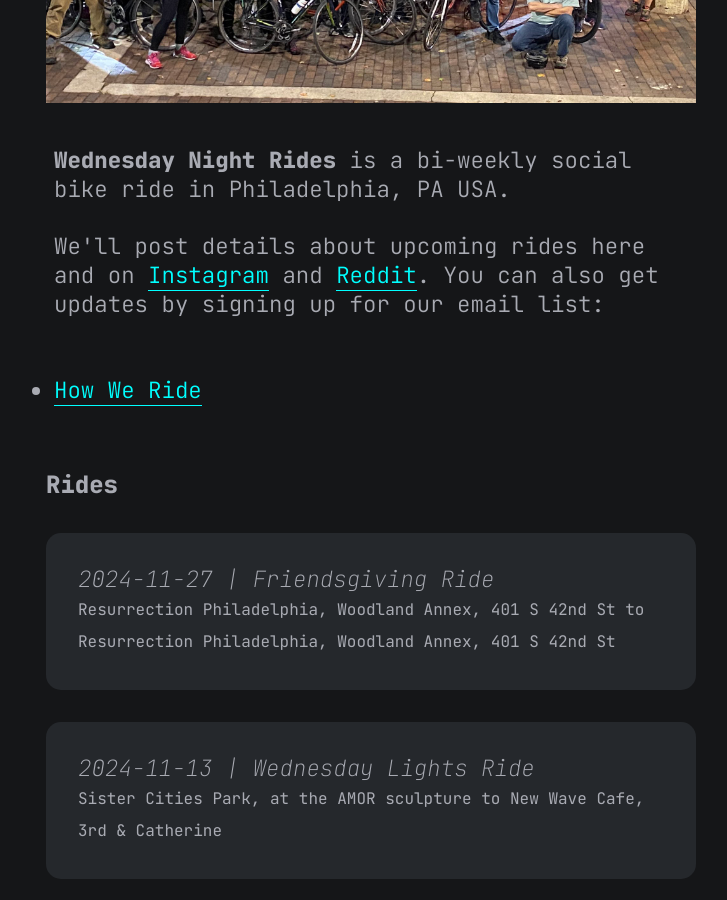
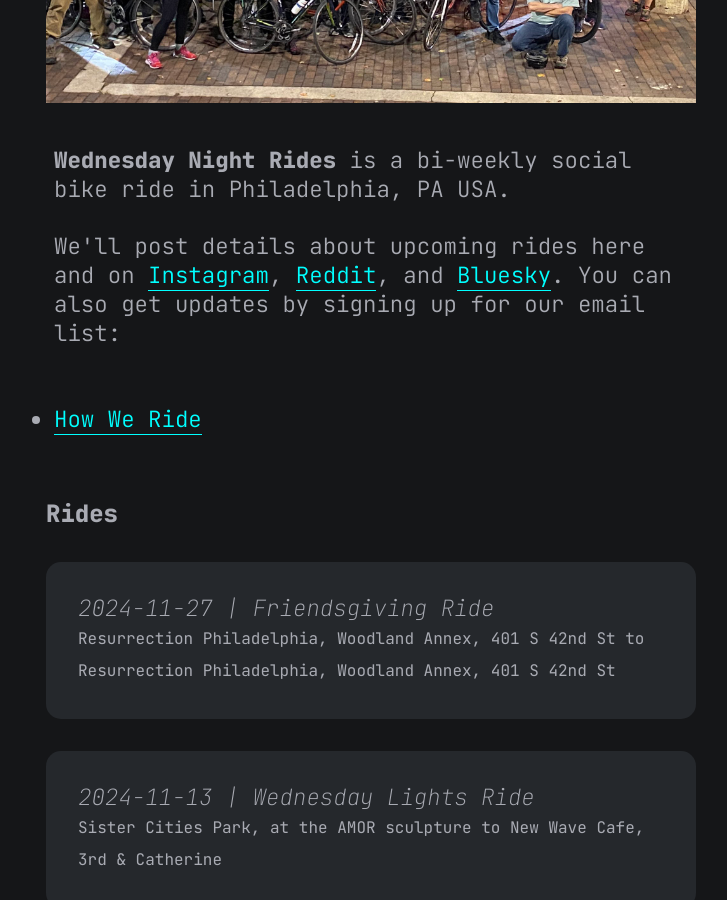
Before and after one commit to wednightrides/wednightrides.github.io, a Jekyll site: the page built from index.md, in a window 1280 px wide and 900 px high, scrolled down 667 px. Shown: the whole window, without its empty margins (269-996 px from the left). Built offline with Jekyll 4.4.1, drawn with Linux system fonts in a browser that asks for light colours; nearby versions of some CDN libraries.

Commit message:
add bluesky link

```diff
--- a/_includes/bio.html
+++ b/_includes/bio.html
@@ -9,7 +9,8 @@
       </p>
       <br/>
       <p>
-        We'll post details about upcoming rides here and on <a href="https://www.instagram.com/wednesdaynightrides/" target="_blank">Instagram</a> and <a href="https://www.reddit.com/user/wednightrides" target="_blank">Reddit</a>. You can also get updates by signing up for our email list:
+        We'll post details about upcoming rides here and on <a href="https://www.instagram.com/wednesdaynightrides/" target="_blank">Instagram</a>,
+        <a href="https://www.reddit.com/user/wednightrides" target="_blank">Reddit</a>, and <a href="https://bsky.app/profile/wednightrides.org" target="_blank">Bluesky</a>. You can also get updates by signing up for our email list:
       </P>
     <br />
       <div style="text-align: center" class="sender-form-field" data-sender-form-id="ljeg69v9dpk8ybhqagj"></div>
```
